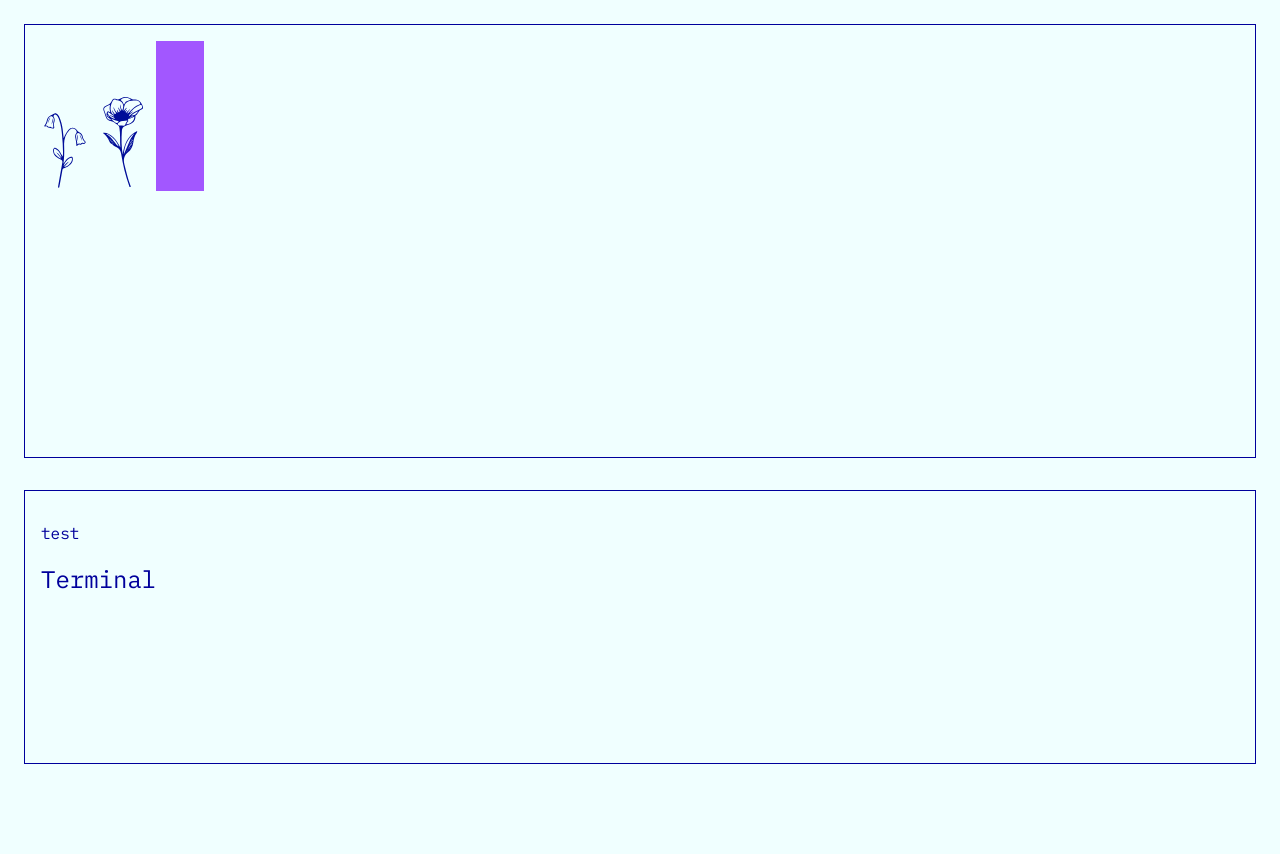
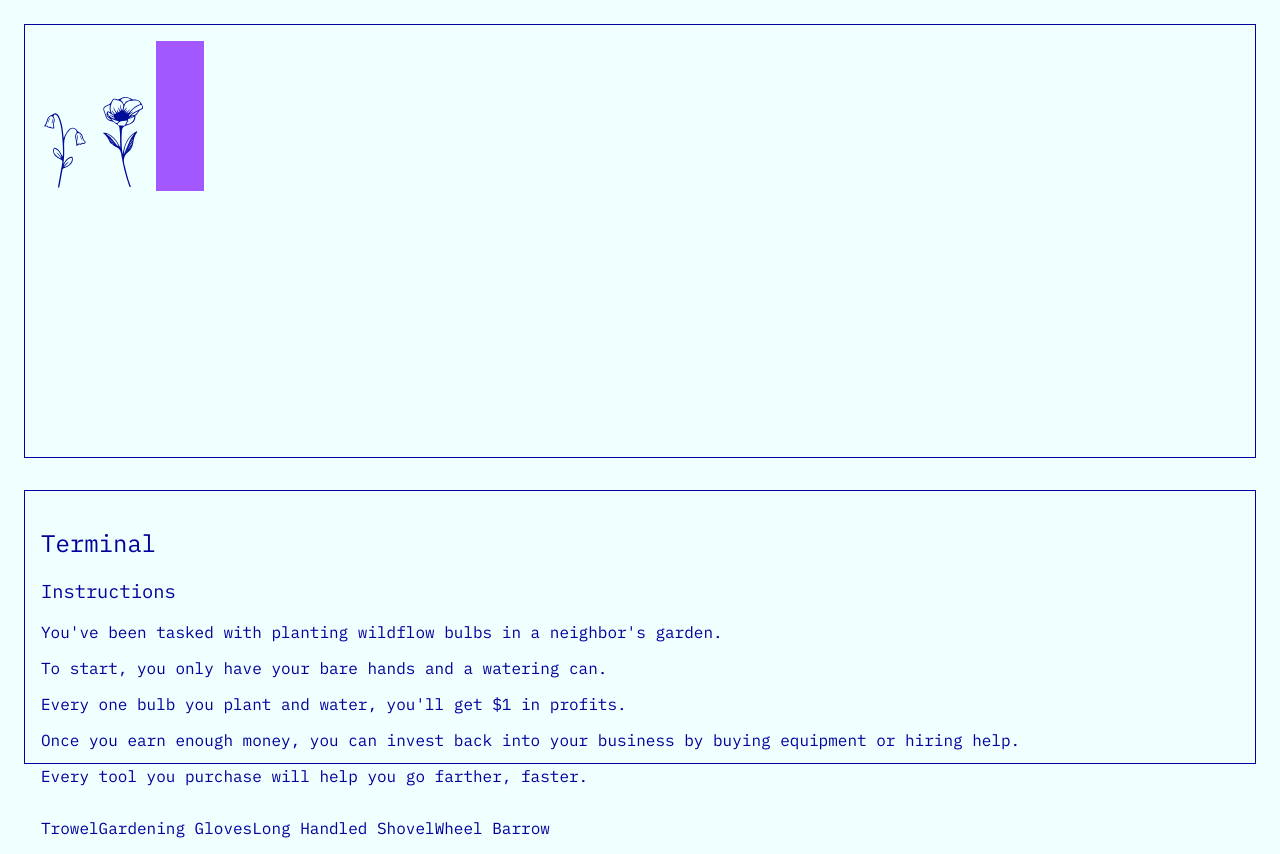
Before and after one commit to caitreid/gardener-game, a plain HTML site: page index.html in a window 1280 px wide. Before the commit the page ends 800 px from the top, so only its background shows below. Drawn offline with Linux system fonts and the light colour scheme; grey boxes are pictures that could not be loaded.

Commit message:
favicon, equipment

```diff
--- a/css/styles.css
+++ b/css/styles.css
@@ -1,6 +1,7 @@
 :root {
     --color-blue-dark: rgb(0, 0, 156);
     --color-blue-light: azure;
+    --border: 1px solid var(--color-blue-dark);
 }
 
 body {
@@ -9,26 +10,36 @@ body {
     color: var(--color-blue-dark);
 }
 
+h1, h2, h3, h4, h5, h6 {
+    font-weight: 400;
+}
+
+.container {
+    display: grid;
+}
+
 .bulb {
     max-width: 3rem;
     /* stroke: rgb(0, 0, 156); */
     filter: invert(16%) sepia(29%) saturate(6858%) hue-rotate(230deg) brightness(87%) contrast(138%);
 }
-.container {
-    display: grid;
-}
+
 .garden, .terminal {
-    border: 1px solid var(--color-blue-dark);
+    border: var(--border);
     padding: 1rem;
     margin: 1rem;
 }
+
 .garden {
     height: 50vh;
 }
+
 .terminal {
     height: 30vh;
 }
-h1, h2 {
-    /* font-weight: normal; */
-    font-weight: 400;
+
+.equipment {
+    display: inline-flex;
+    flex-direction: row;
+    justify-content: space-between;
 }
--- a/index.html
+++ b/index.html
@@ -5,6 +5,7 @@
     <meta name="viewport" content="width=device-width, initial-scale=1.0">
     <meta http-equiv="X-UA-Compatible" content="ie=edge">
     <title>Gardener Game | Caitlin Reid</title>
+    <link rel="icon" type="image/x-icon" href="/images/favicon.ico">
     <link rel="stylesheet" href="css/styles.css">
     <link rel="preconnect" href="https://fonts.googleapis.com"><link rel="preconnect" href="https://fonts.gstatic.com" crossorigin><link href="https://fonts.googleapis.com/css2?family=IBM+Plex+Mono:wght@100;200;400;500&display=swap" rel="stylesheet">
   </head>
@@ -16,10 +17,30 @@
             <object class="bulb" data="images/Wildflower-03.svg" type="image/svg+xml"></object>
         </div>
         <div class="terminal">
+          <h2>Terminal</h2>
           <div class="instructions">
-            <p>test</p>
+            <h3>Instructions</h2>
+            <p>You've been tasked with planting wildflow bulbs in a neighbor's garden.</p>
+            <p>To start, you only have your bare hands and a watering can.</p>
+            <p>Every one bulb you plant and water, you'll get $1 in profits.</p>
+            <p>Once you earn enough money, you can invest back into your business by buying equipment or hiring help.</p>
+            <p>Every tool you purchase will help you go farther, faster.</p>
           </div>
-            <h2>Terminal</h2>
+
+          <div class="equipment">
+            <div class="trowel">
+              <p>Trowel</p>
+            </div>
+            <div class="gloves">
+              <p>Gardening Gloves</p>
+            </div>
+            <div class="shovel">
+              <p>Long Handled Shovel</p>
+            </div>
+            <div class="wheel-barrow">
+              <p>Wheel Barrow</p>
+            </div>
+          </div>
         </div>
     </div>
 	<script src="js/script.js"></script>
```
Also changed, not shown: images/favicon.ico (added).
